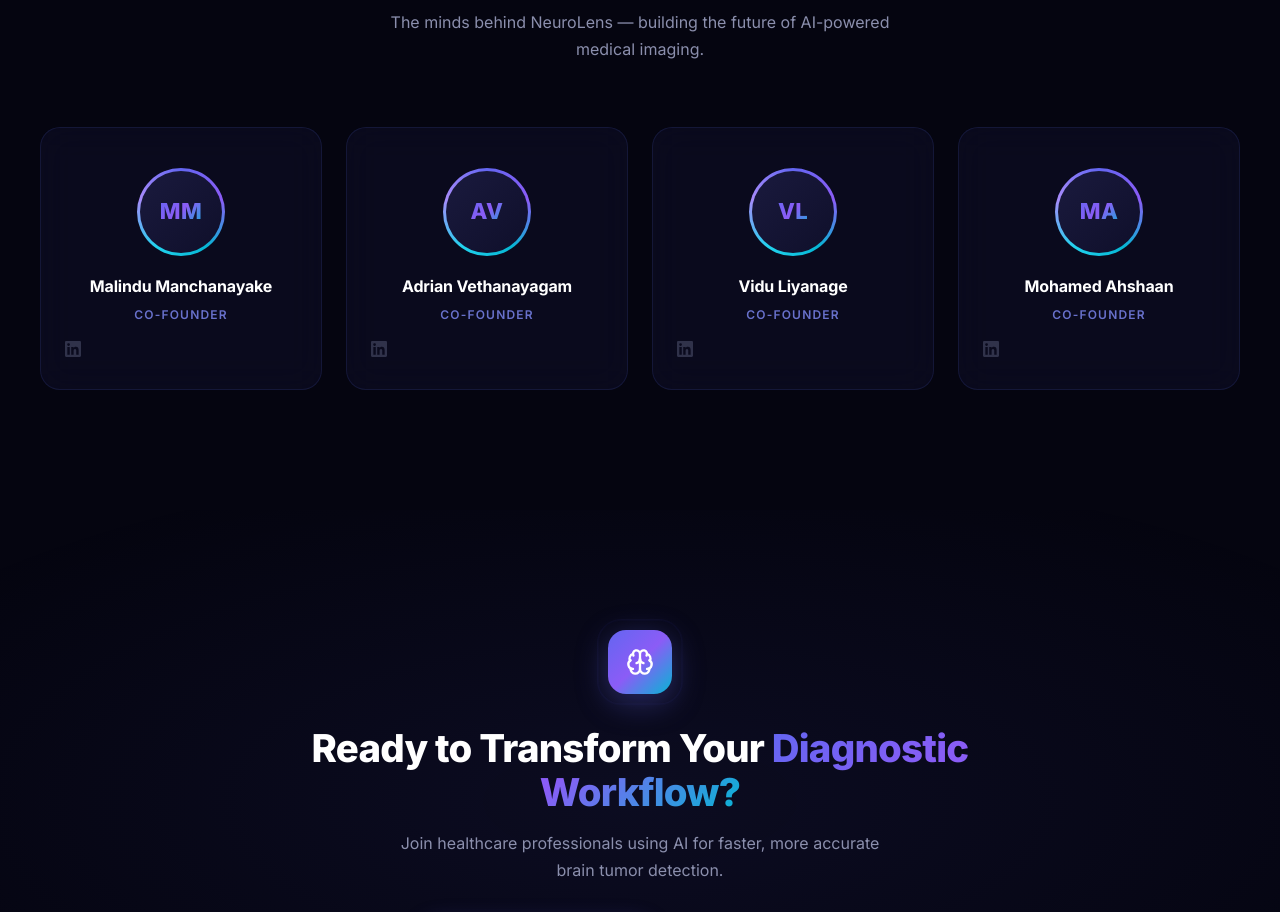
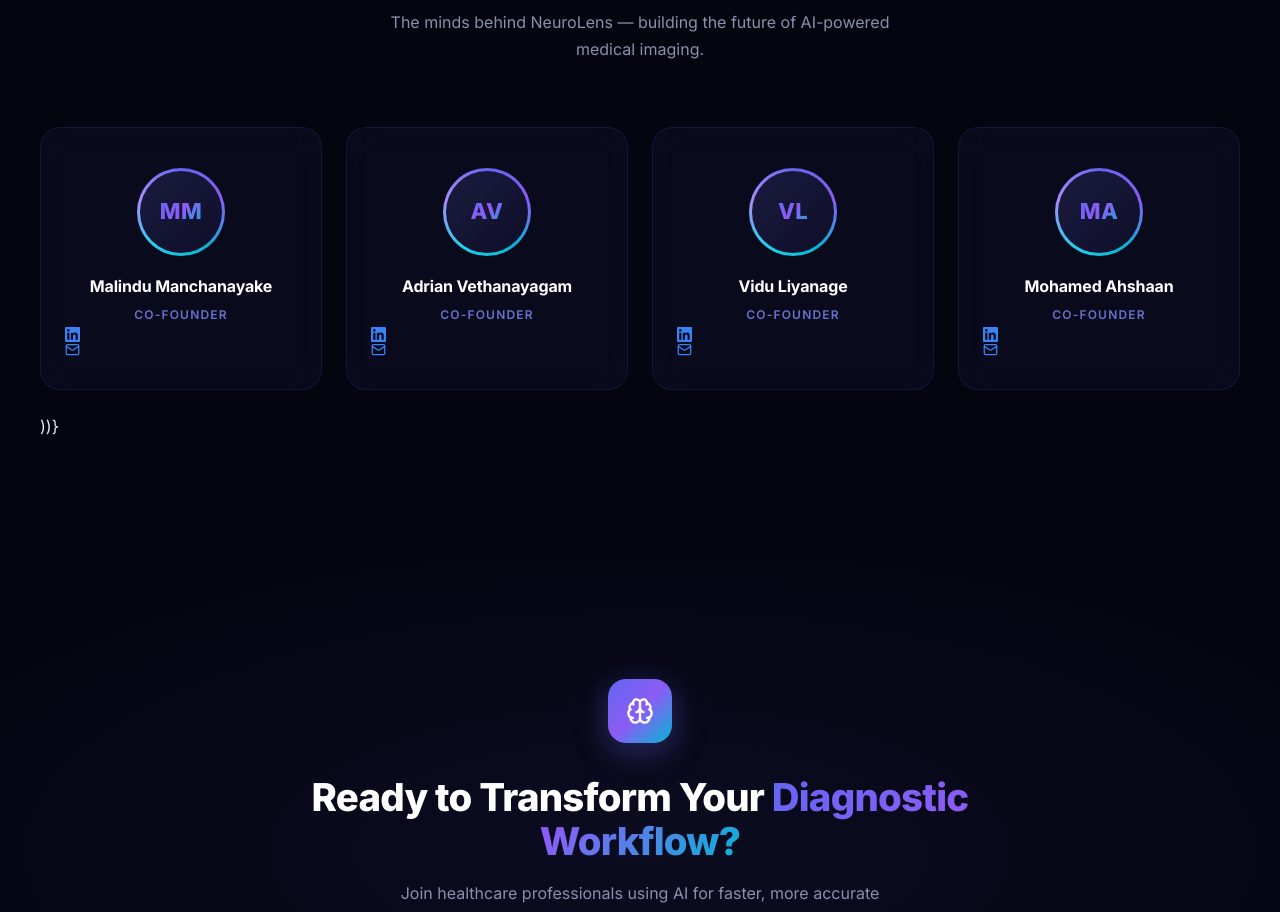
Before and after one commit to specM7/DSGP_Group_33_Brain_Tumor_Predictor, a React (Vite) app in the folder neurolens-dashboard/: page / in a window 1280 px wide. Shown: the part 4020-4932 px from the top of the page. Built offline with nearby package versions, Linux system fonts and the light colour scheme.

Commit message:
added the mail address

```diff
--- a/neurolens-dashboard/src/components/LandingPage.jsx
+++ b/neurolens-dashboard/src/components/LandingPage.jsx
@@ -485,13 +485,12 @@
 
                     <div className="nl-founders-grid">
                         {[
-                            { name: 'Malindu Manchanayake', initials: 'MM', linkedin: 'https://www.linkedin.com/in/malindu-manchanayake-8b2b993b1/' },
-                            { name: 'Adrian Vethanayagam', initials: 'AV', linkedin: 'https://www.linkedin.com/in/joshua-adrian-/' },
-                            { name: 'Vidu Liyanage', initials: 'VL', linkedin: 'https://www.linkedin.com/in/viduliyanage7/' },
-                            { name: 'Mohamed Ahshaan', initials: 'MA', linkedin: 'https://www.linkedin.com/in/mohamedahshaan/' },
+                            { name: 'Malindu Manchanayake', initials: 'MM', linkedin: 'https://www.linkedin.com/in/malindu-manchanayake-8b2b993b1/', email: 'malindu.20241239@iit.ac.lk' },
+                            { name: 'Adrian Vethanayagam', initials: 'AV', linkedin: 'https://www.linkedin.com/in/joshua-adrian-/', email: 'joshua.20240846@iit.ac.lk' },
+                            { name: 'Vidu Liyanage', initials: 'VL', linkedin: 'https://www.linkedin.com/in/viduliyanage7/', email: 'vidu.20240197@iit.ac.lk' },
+                            { name: 'Mohamed Ahshaan', initials: 'MA', linkedin: 'https://www.linkedin.com/in/mohamedahshaan/', email: 'ahshaan.20240128@iit.ac.lk' },
                         ].map((f, i) => (
-                            <a key={i} ref={addRef} href={f.linkedin} target="_blank" rel="noopener noreferrer"
-                                className="nl-reveal nl-founder-card" style={{ '--d': i, textDecoration: 'none' }}>
+                            <div key={i} ref={addRef} className="nl-reveal nl-founder-card" style={{ '--d': i }}>
                                 <div className="nl-founder-avatar-ring">
                                     <div className="nl-founder-avatar">
                                         <span>{f.initials}</span>
@@ -499,10 +498,21 @@
                                 </div>
                                 <h3 className="nl-founder-name">{f.name}</h3>
                                 <span className="nl-founder-role">Co-Founder</span>
-                                <svg className="nl-founder-linkedin" xmlns="http://www.w3.org/2000/svg" width="16" height="16" viewBox="0 0 24 24" fill="currentColor">
-                                    <path d="M20.447 20.452h-3.554v-5.569c0-1.328-.027-3.037-1.852-3.037-1.853 0-2.136 1.445-2.136 2.939v5.667H9.351V9h3.414v1.561h.046c.477-.9 1.637-1.85 3.37-1.85 3.601 0 4.267 2.37 4.267 5.455v6.286zM5.337 7.433a2.062 2.062 0 01-2.063-2.065 2.064 2.064 0 112.063 2.065zm1.782 13.019H3.555V9h3.564v11.452zM22.225 0H1.771C.792 0 0 .774 0 1.729v20.542C0 23.227.792 24 1.771 24h20.451C23.2 24 24 23.227 24 22.271V1.729C24 .774 23.2 0 22.222 0h.003z" />
-                                </svg>
-                            </a>
+                                <div className="nl-founder-socials">
+                                    <a href={f.linkedin} target="_blank" rel="noopener noreferrer" className="nl-founder-social" title="LinkedIn">
+                                        <svg xmlns="http://www.w3.org/2000/svg" width="15" height="15" viewBox="0 0 24 24" fill="currentColor">
+                                            <path d="M20.447 20.452h-3.554v-5.569c0-1.328-.027-3.037-1.852-3.037-1.853 0-2.136 1.445-2.136 2.939v5.667H9.351V9h3.414v1.561h.046c.477-.9 1.637-1.85 3.37-1.85 3.601 0 4.267 2.37 4.267 5.455v6.286zM5.337 7.433a2.062 2.062 0 01-2.063-2.065 2.064 2.064 0 112.063 2.065zm1.782 13.019H3.555V9h3.564v11.452zM22.225 0H1.771C.792 0 0 .774 0 1.729v20.542C0 23.227.792 24 1.771 24h20.451C23.2 24 24 23.227 24 22.271V1.729C24 .774 23.2 0 22.222 0h.003z" />
+                                        </svg>
+                                    </a>
+                                    <a href={`mailto:${f.email}`} className="nl-founder-social" title={f.email}>
+                                        <svg xmlns="http://www.w3.org/2000/svg" width="15" height="15" viewBox="0 0 24 24" fill="none" stroke="currentColor" strokeWidth="2" strokeLinecap="round" strokeLinejoin="round">
+                                            <rect width="20" height="16" x="2" y="4" rx="2" />
+                                            <path d="m22 7-8.97 5.7a1.94 1.94 0 0 1-2.06 0L2 7" />
+                                        </svg>
+                                    </a>
+                                </div>
+                            </div>
+                        ))}
                         ))}
                     </div>
                 </div>
```
